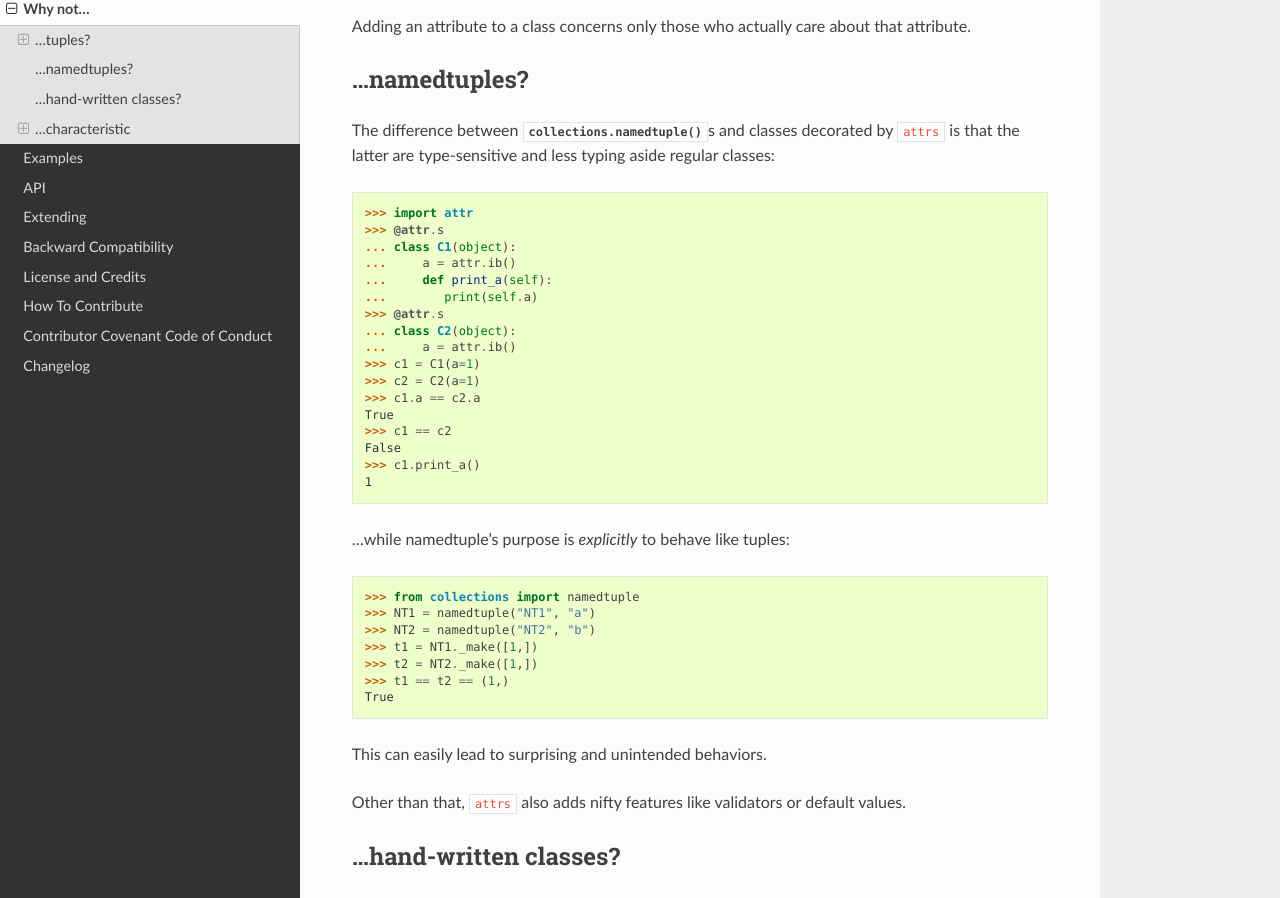
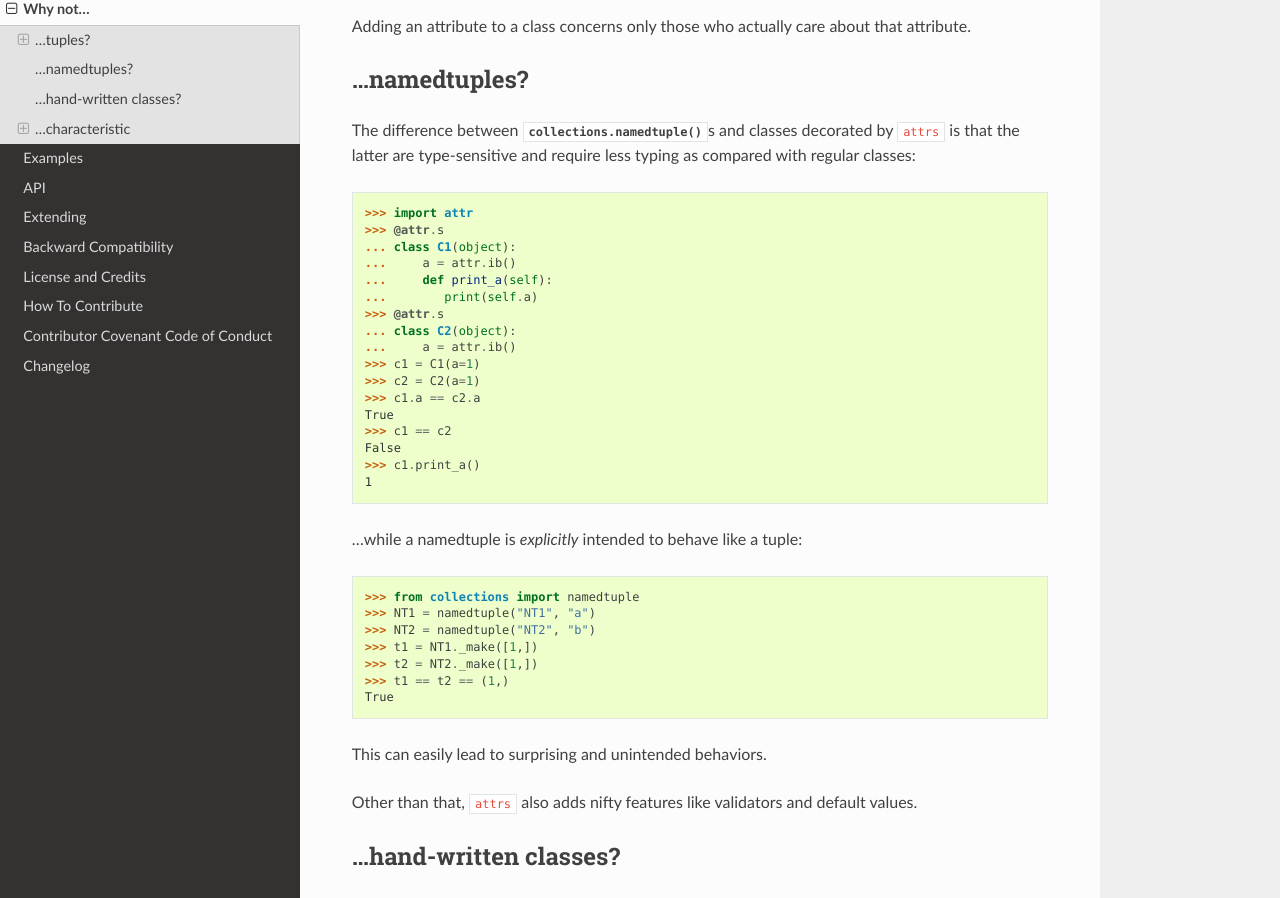
Before and after one commit to python-attrs/attrs, a Sphinx documentation site: the page built from docs/why.rst, in a window 1280 px wide and 1400 px high, scrolled down 1033 px. Shown: the part 137-1035 px from the top of the window. Built offline with Sphinx 7.4.7 and the Read the Docs theme 2.0.0, drawn with Linux system fonts in a browser that asks for light colours.

Commit message:
Copyediting

```diff
--- a/docs/why.rst
+++ b/docs/why.rst
@@ -54,7 +54,7 @@ Adding an attribute to a class concerns only those who actually care about that
 …namedtuples?
 -------------
 
-The difference between :func:`collections.namedtuple`\ s and classes decorated by ``attrs`` is that the latter are type-sensitive and less typing aside regular classes:
+The difference between :func:`collections.namedtuple`\ s and classes decorated by ``attrs`` is that the latter are type-sensitive and require less typing as compared with regular classes:
 
 
 .. doctest::
@@ -78,7 +78,7 @@ The difference between :func:`collections.namedtuple`\ s and classes decorated b
    1
 
 
-…while namedtuple’s purpose is *explicitly* to behave like tuples:
+…while a namedtuple is *explicitly* intended to behave like a tuple:
 
 
 .. doctest::
@@ -94,7 +94,7 @@ The difference between :func:`collections.namedtuple`\ s and classes decorated b
 
 This can easily lead to surprising and unintended behaviors.
 
-Other than that, ``attrs`` also adds nifty features like validators or default values.
+Other than that, ``attrs`` also adds nifty features like validators and default values.
 
 .. _tuple: https://docs.python.org/2/tutorial/datastructures.html#tuples-and-sequences
 
```
